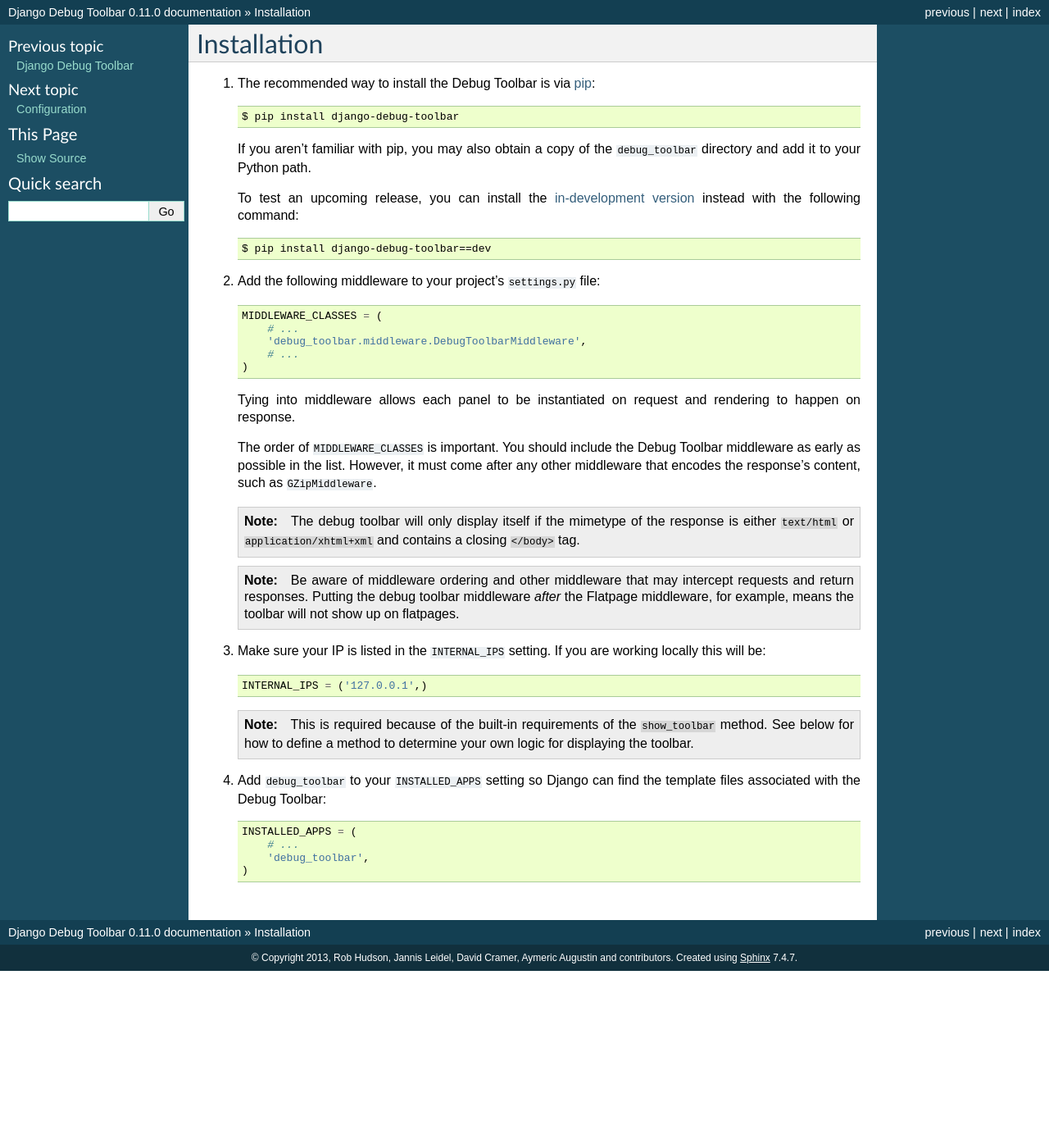
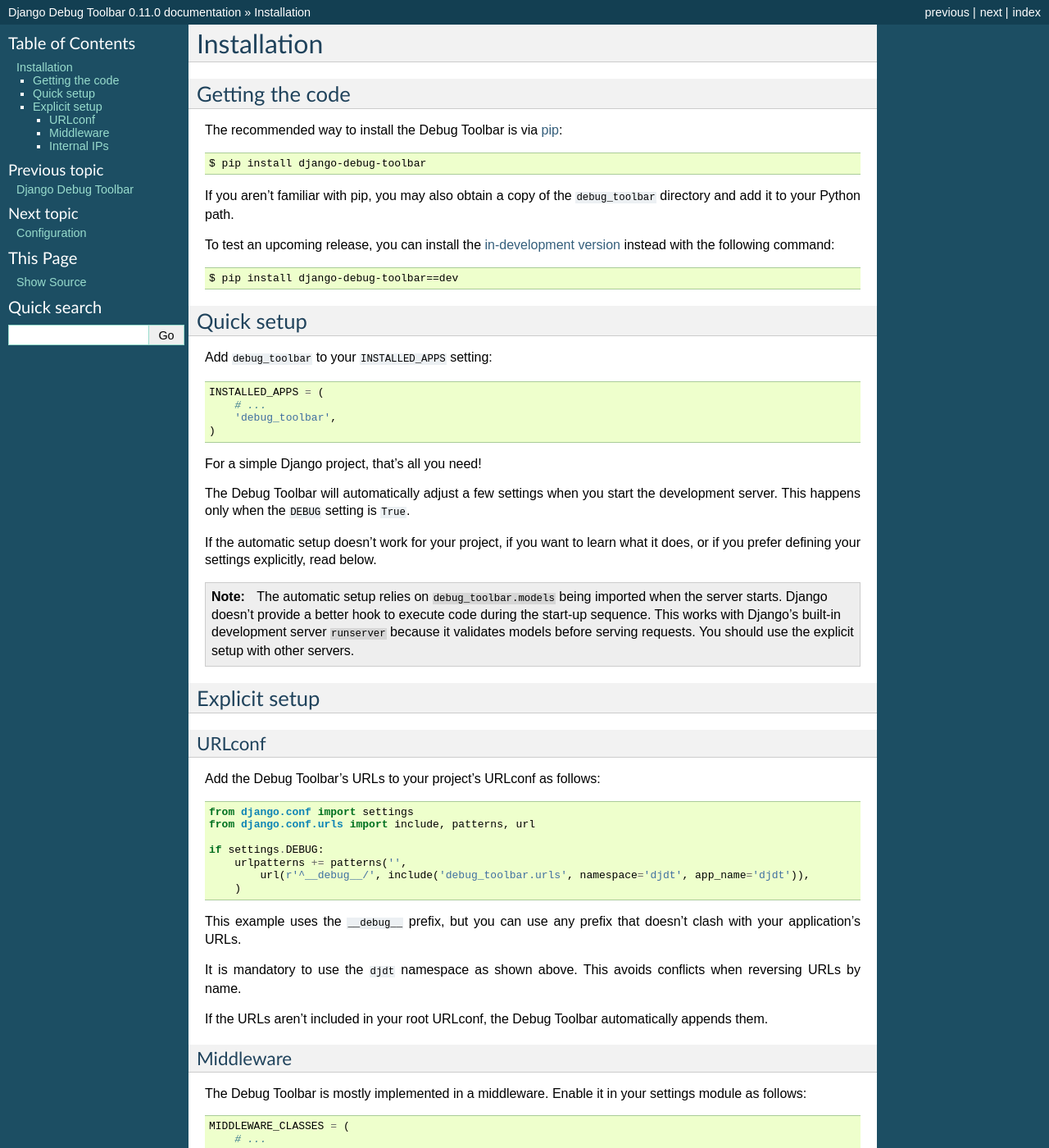
Before and after one commit to jazzband/django-debug-toolbar, a Sphinx documentation site: the page built from docs/installation.rst, in a window 1280 px wide and 1400 px high. Shown: the whole window at 82% size. Built offline with Sphinx 7.4.7, drawn with Linux system fonts in a browser that asks for light colours; some of the changed text lies outside the part shown.

Commit message:
Rewrite installation instructions.

```diff
--- a/docs/installation.rst
+++ b/docs/installation.rst
@@ -1,66 +1,102 @@
 Installation
 ============
 
-#. The recommended way to install the Debug Toolbar is via pip_::
+Getting the code
+----------------
 
-       $ pip install django-debug-toolbar
+The recommended way to install the Debug Toolbar is via pip_::
 
-   If you aren't familiar with pip, you may also obtain a copy of the
-   ``debug_toolbar`` directory and add it to your Python path.
+    $ pip install django-debug-toolbar
 
-   .. _pip: http://www.pip-installer.org/
+If you aren't familiar with pip, you may also obtain a copy of the
+``debug_toolbar`` directory and add it to your Python path.
 
+.. _pip: http://www.pip-installer.org/
 
-   To test an upcoming release, you can install the `in-development version
-   <http://github.com/django-debug-toolbar/django-debug-toolbar/tarball/master#egg=django-debug-toolbar-dev>`_
-   instead with the following command::
+To test an upcoming release, you can install the `in-development version
+<http://github.com/django-debug-toolbar/django-debug-toolbar/tarball/master#egg=django-debug-toolbar-dev>`_
+instead with the following command::
 
-        $ pip install django-debug-toolbar==dev
+     $ pip install django-debug-toolbar==dev
 
-#. Add the following middleware to your project's ``settings.py`` file::
+Quick setup
+-----------
 
-       MIDDLEWARE_CLASSES = (
-           # ...
-           'debug_toolbar.middleware.DebugToolbarMiddleware',
-           # ...
-       )
+Add ``debug_toolbar`` to your ``INSTALLED_APPS`` setting::
 
-   Tying into middleware allows each panel to be instantiated on request and
-   rendering to happen on response.
+    INSTALLED_APPS = (
+        # ...
+        'debug_toolbar',
+    )
 
-   The order of ``MIDDLEWARE_CLASSES`` is important. You should include the
-   Debug Toolbar middleware as early as possible in the list. However, it must
-   come after any other middleware that encodes the response's content, such
-   as ``GZipMiddleware``.
+For a simple Django project, that's all you need!
 
-   .. note::
+The Debug Toolbar will automatically adjust a few settings when you start the
+development server. This happens only when the ``DEBUG`` setting is ``True``.
 
-      The debug toolbar will only display itself if the mimetype of the
-      response is either ``text/html`` or ``application/xhtml+xml`` and
-      contains a closing ``</body>`` tag.
+If the automatic setup doesn't work for your project, if you want to learn
+what it does, or if you prefer defining your settings explicitly, read below.
 
-   .. note ::
+.. note::
 
-      Be aware of middleware ordering and other middleware that may intercept
-      requests and return responses. Putting the debug toolbar middleware
-      *after* the Flatpage middleware, for example, means the toolbar will not
-      show up on flatpages.
+    The automatic setup relies on ``debug_toolbar.models`` being imported when
+    the server starts. Django doesn't provide a better hook to execute code
+    during the start-up sequence. This works with Django's built-in
+    development server ``runserver`` because it validates models before
+    serving requests. You should use the explicit setup with other servers.
 
-#. Make sure your IP is listed in the ``INTERNAL_IPS`` setting. If you are
-   working locally this will be::
+Explicit setup
+--------------
 
-       INTERNAL_IPS = ('127.0.0.1',)
+URLconf
+~~~~~~~
 
-   .. note::
+Add the Debug Toolbar's URLs to your project's URLconf as follows::
 
-      This is required because of the built-in requirements of the
-      ``show_toolbar`` method. See below for how to define a method to
-      determine your own logic for displaying the toolbar.
+    from django.conf import settings
+    from django.conf.urls import include, patterns, url
 
-#. Add ``debug_toolbar`` to your ``INSTALLED_APPS`` setting so Django can
-   find the template files associated with the Debug Toolbar::
+    if settings.DEBUG:
+        urlpatterns += patterns('',
+            url(r'^__debug__/', include('debug_toolbar.urls', namespace='djdt', app_name='djdt')),
+        )
 
-       INSTALLED_APPS = (
-           # ...
-           'debug_toolbar',
-       )
+This example uses the ``__debug__`` prefix, but you can use any prefix that
+doesn't clash with your application's URLs.
+
+It is mandatory to use the ``djdt`` namespace as shown above. This avoids
+conflicts when reversing URLs by name.
+
+If the URLs aren't included in your root URLconf, the Debug Toolbar
+automatically appends them.
+
+Middleware
+~~~~~~~~~~
+
+The Debug Toolbar is mostly implemented in a middleware. Enable it in your
+settings module as follows::
+
+    MIDDLEWARE_CLASSES = (
+        # ...
+        'debug_toolbar.middleware.DebugToolbarMiddleware',
+        # ...
+    )
+
+The order of ``MIDDLEWARE_CLASSES`` is important. You should include the Debug
+Toolbar middleware as early as possible in the list. However, it must come
+after any other middleware that encodes the response's content, such as
+``GZipMiddleware``.
+
+If ``MIDDLEWARE_CLASSES`` doesn't contain the middleware, the Debug Toolbar
+automatically adds it the beginning of the list.
+
+Internal IPs
+~~~~~~~~~~~~
+
+The Debug Toolbar is shown only if your IP is listed in the ``INTERNAL_IPS``
+setting. (You can change this logic with the ``SHOW_TOOLBAR_CALLBACK``
+option.) For local development, you should add ``'127.0.0.1'`` to
+``INTERNAL_IPS``.
+
+If ``INTERNAL_IPS`` is empty, the Debug Toolbar automatically sets it to
+``'127.0.0.1'`` and ``'::1'``.
```
Also changed, not shown: docs/tips.rst (+13 -0 lines).
